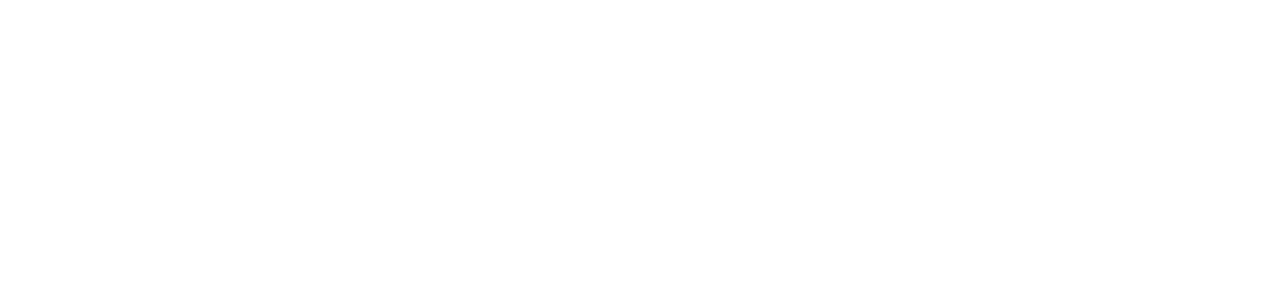
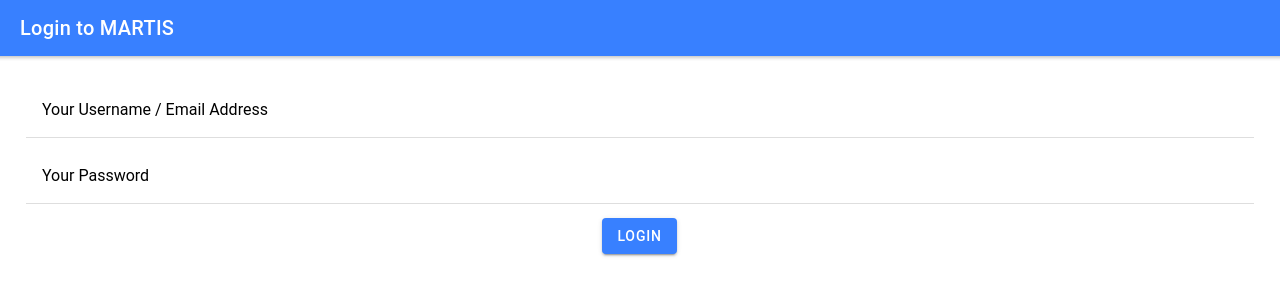
Before and after one commit to rukshankr/UoML2-MARTIS, a React (Create React App) app: page /login in a window 1280 px wide. Shown: the top 300 px of the page. Built offline with nearby package versions, Linux system fonts and the light colour scheme.

Commit message:
routed login page from App.tsx

```diff
--- a/src/App.tsx
+++ b/src/App.tsx
@@ -1,8 +1,8 @@
 import React from 'react';
 import { Redirect, Route } from 'react-router-dom';
-import { IonApp, IonRouterOutlet } from '@ionic/react';
+import { IonApp, IonRouterOutlet,} from '@ionic/react';
 import { IonReactRouter } from '@ionic/react-router';
-import Home from './pages/Home';
+import Login from './pages/Login';
 
 /* Core CSS required for Ionic components to work properly */
 import '@ionic/react/css/core.css';
@@ -25,13 +25,13 @@
 
 const App: React.FC = () => (
   <IonApp>
-    <IonReactRouter>
-      <IonRouterOutlet>
-        <Route path="/home" component={Home} exact={true} />
-        <Route exact path="/" render={() => <Redirect to="/home" />} />
-      </IonRouterOutlet>
-    </IonReactRouter>
-  </IonApp>
+      <IonReactRouter>
+        <IonRouterOutlet>
+          <Route path="/login" component={Login} />
+          <Redirect exact from="/" to="/login" />
+        </IonRouterOutlet>
+      </IonReactRouter>
+    </IonApp>
 );
 
 export default App;
--- /dev/null
+++ b/src/pages/Login.tsx
@@ -0,0 +1,49 @@
+import { IonButton, IonCol, IonContent, IonGrid, IonHeader, IonInput, IonItem, IonLabel, IonPage, IonRow, IonTitle, IonToolbar } from '@ionic/react';
+import React from 'react';
+
+const Login: React.FC = () => {
+    return (
+        <IonPage>
+            <IonHeader>
+                <IonToolbar color="primary">
+                    <IonTitle>Login to MARTIS</IonTitle>
+                </IonToolbar>
+            </IonHeader>
+            <IonContent fullscreen>
+                <IonHeader collapse="condense">
+                    <IonToolbar>
+                        <IonTitle size="large">Blank</IonTitle>
+                    </IonToolbar>
+                </IonHeader>
+                <IonGrid className="ion-text-center ion-margin">
+                    <IonRow>
+                    </IonRow>
+                    <IonRow>
+                        <IonCol>
+                            <IonItem>
+                                <IonLabel position="floating">Your Username / Email Address</IonLabel>
+                                <IonInput type="text"></IonInput>
+                            </IonItem>
+                        </IonCol>
+                    </IonRow>
+                    <IonRow>
+                        <IonCol>
+                            <IonItem>
+                                <IonLabel position="floating">Your Password</IonLabel>
+                                <IonInput type="password"></IonInput>
+                            </IonItem>
+                        </IonCol>
+                    </IonRow>
+                    <IonRow>
+                        <IonCol>
+                            <IonButton>Login</IonButton>
+                        </IonCol>
+                    </IonRow>
+                    <IonRow></IonRow>
+                </IonGrid>
+            </IonContent>
+        </IonPage>
+    )
+};
+
+export default Login;
```
